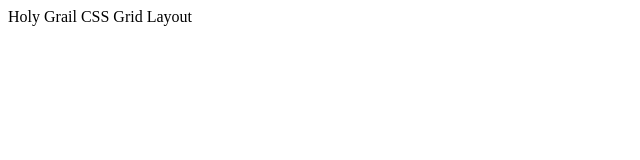
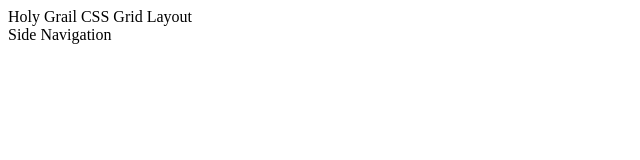
Before and after one commit to JamieVaughn/guides, a plain HTML site: page holy-grail-grid/index.html in a window 1280 px wide. Shown: the whole page, without its empty margins (0-640 px from the left). Drawn offline with Linux system fonts and the light colour scheme.

Commit message:
Add side navigation element

```diff
--- a/holy-grail-grid/index.html
+++ b/holy-grail-grid/index.html
@@ -8,6 +8,6 @@
 </head>
 <body>
   <header>Holy Grail CSS Grid Layout</header>
-
+  <aside class="sidebar">Side Navigation</aside>
 </body>
 </html>
```
